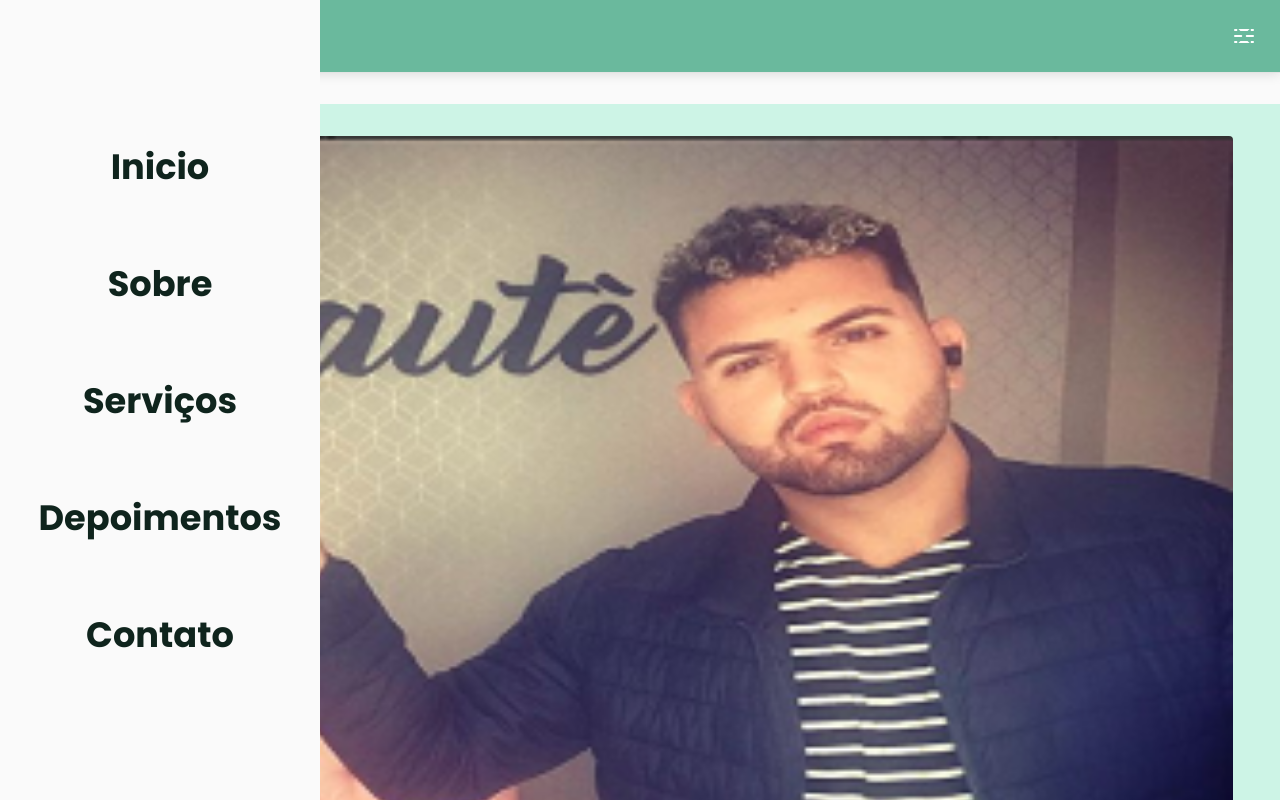
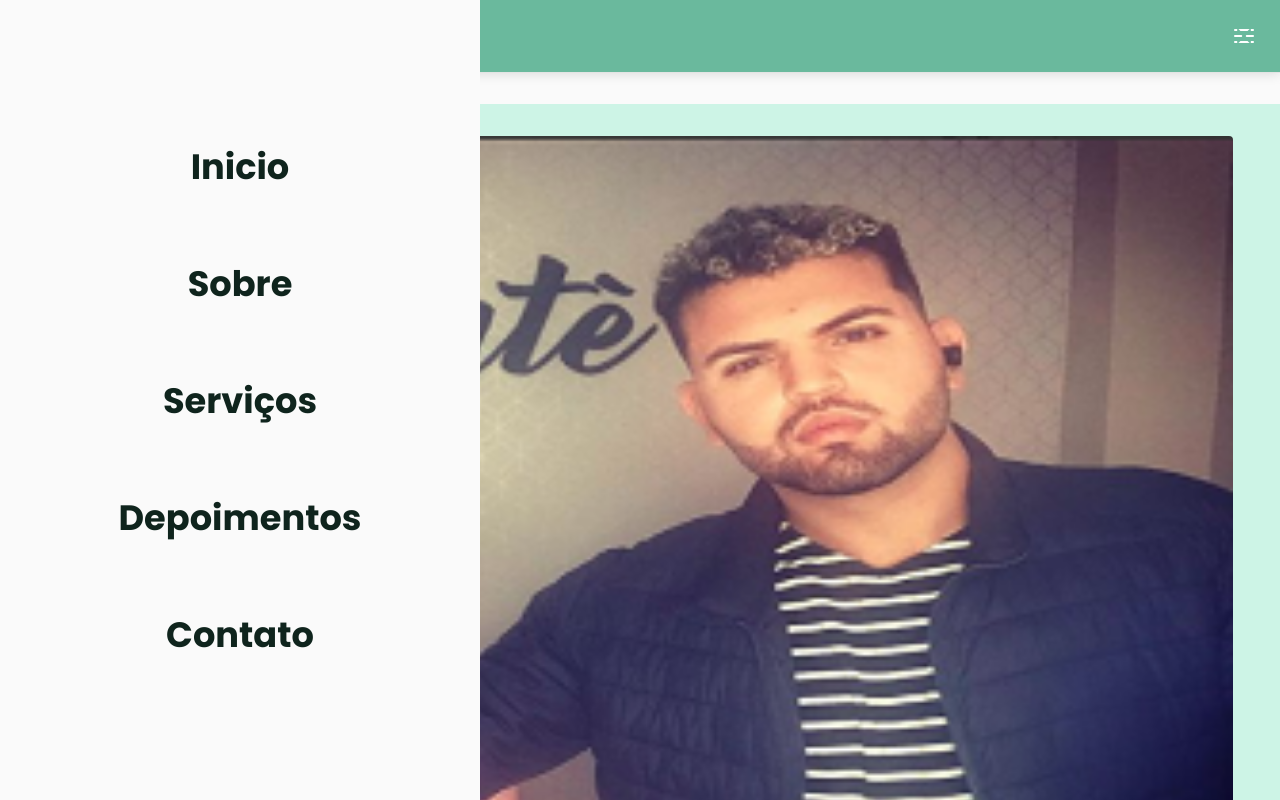
Before and after one commit to XablauGtx/Sal-oTeste, a plain HTML site: page index.html in a window 1280 px wide. Both pictures are taken after a click on the element 1244 px from the left and 36 px from the top of the page. Shown: the top 800 px of the page. Drawn offline with nearby package versions, Linux system fonts and the light colour scheme; files whose address does not match are found by name.

Commit message:
Update style.css

```diff
--- a/style.css
+++ b/style.css
@@ -204,7 +204,7 @@ nav.show .menu {
   visibility: visible;
   background: var(--body-color);
   height: 100vh;
-  width: 40vh;
+  width: 60vh;
   position: fixed;
   top: 0;
   left: 0;
```
